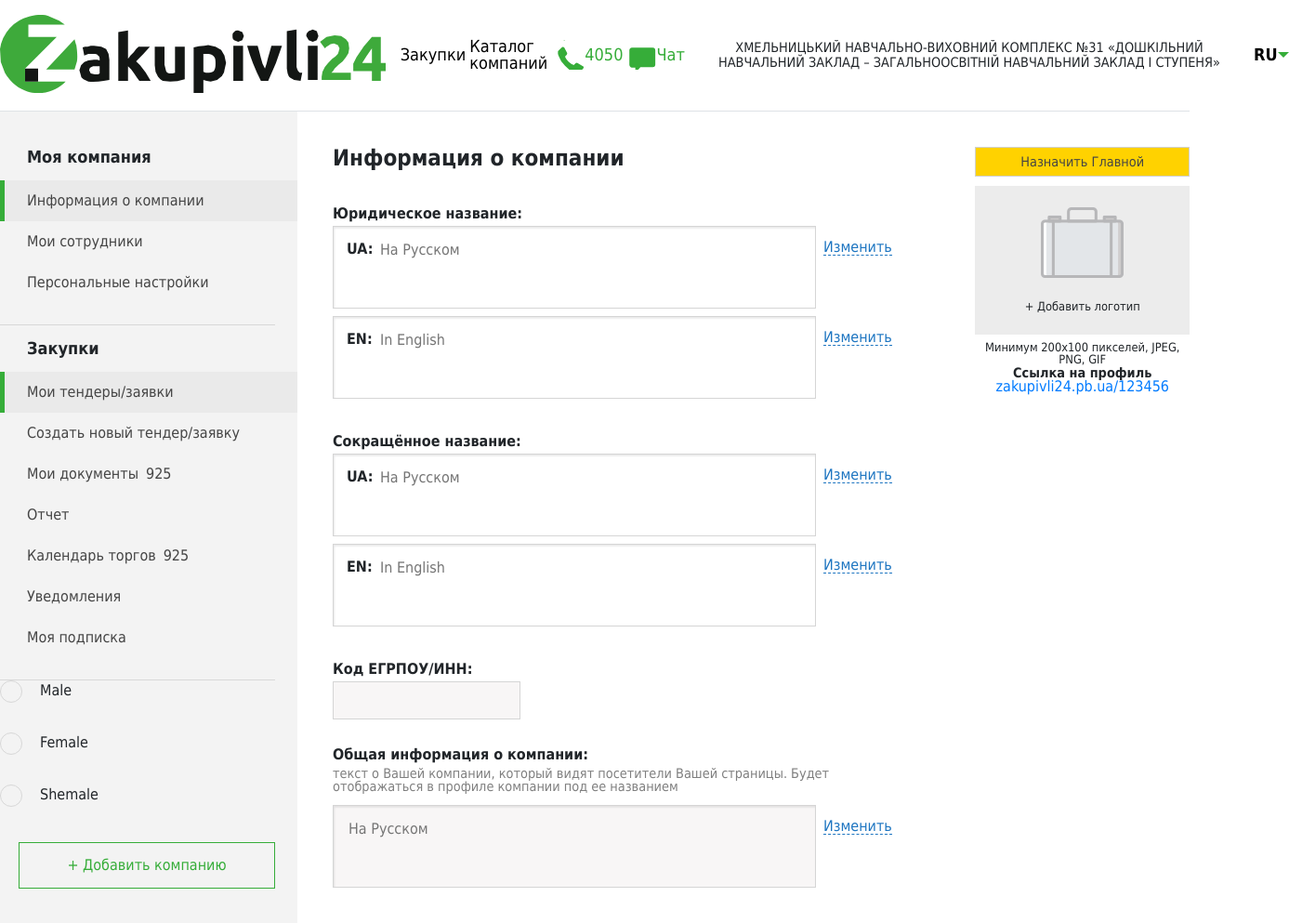
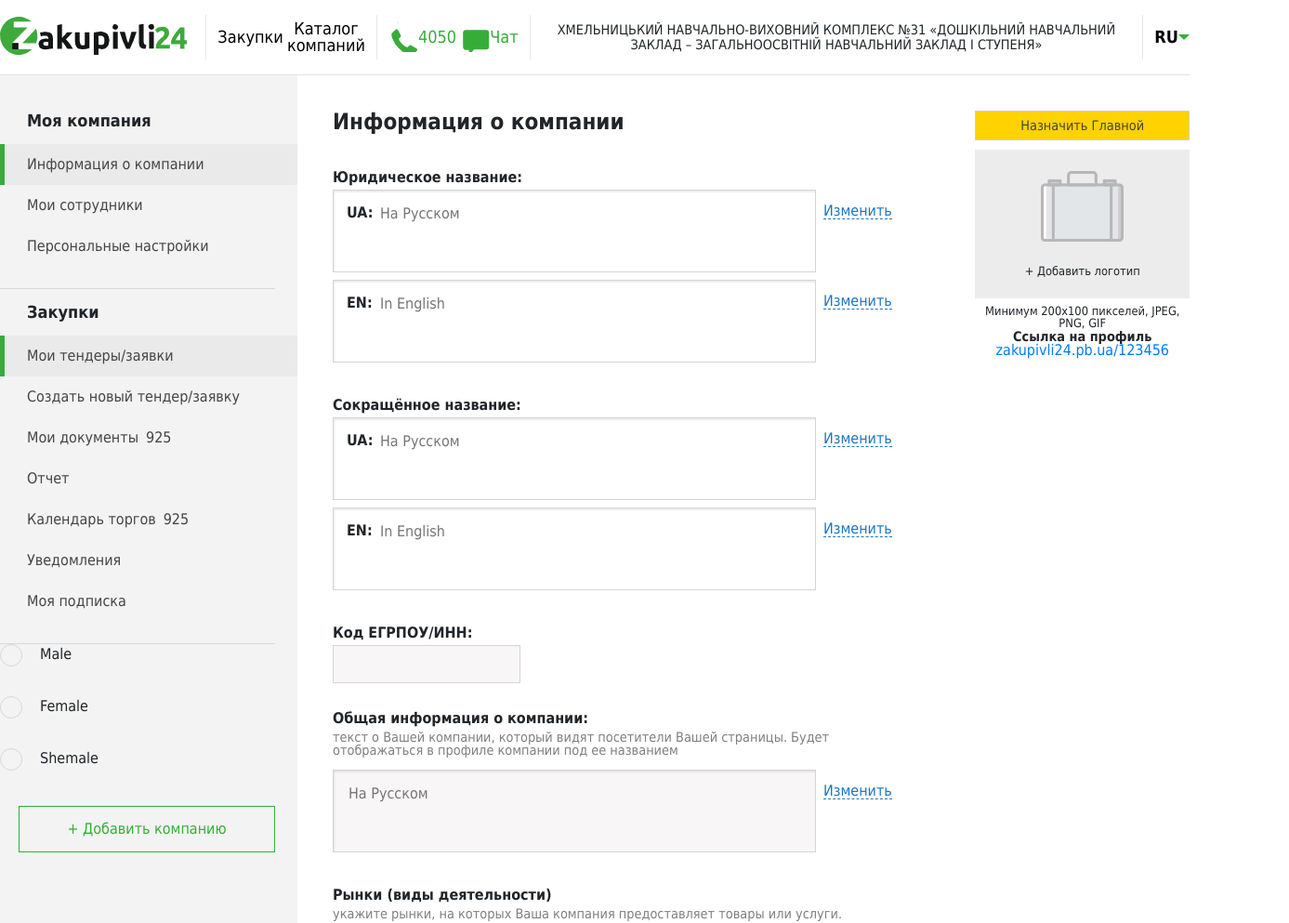
Before and after one commit to vtkch/z24, a website: page room.html in a window 1280 px wide. Shown: the top 993 px of the page at 93% size, 1387 px wide, since content can reach past the window. Drawn offline with Linux system fonts and the light colour scheme.

Commit message:
fix header

```diff
--- a/room.html
+++ b/room.html
@@ -10,29 +10,28 @@
 <body onload="location.hash = '#validation-page'">
 <header class="sticky-top border-bottom py-3 bg-white">
     <div class="container d-flex">
-        <div class="flex-lg-row flex-md-column flex-nowrap row">
-            <div class="col-3 col-md-4 d-flex pr-2">
+        <div class="row flex-nowrap">
+            <div class="col-6 col-md-2 d-flex align-items-center pr-2">
                 <a href="/">
                     <img class="w-100 pr-1" alt="Brand" src="img/logo_z24.svg">
                 </a>
             </div>
-            <ul class="col-9 d-grid sticky-top-nav fs-20 align-items-center justify-content-around">
-                <li class="sticky-top-divider d-none d-lg-block"></li>
-                <li><a href="">Закупки</a></li>
-                <li><a href="">Каталог компаний</a></li>
-                <li class="sticky-top-divider d-none d-lg-block"></li>
+            <ul class="col-6 justify-content-md-around col-md-10 d-grid sticky-top-nav fs-20 align-items-md-center">
+                <li class="d-none border-left border-header-grey mx-2 py-4 d-lg-block"></li>
+                <li class="d-none d-md-block"><a href="">Закупки</a></li>
+                <li class="d-none d-md-block text-center"><a href="">Каталог компаний</a></li>
+                <li class="border-left border-header-grey mx-2 py-4 d-none d-lg-block"></li>
                 <li class="d-flex align-items-center text-green"><span class="icon-phone ptr"></span>4050</li>
                 <li class="d-flex align-items-center text-green"><span class="icon-chat ptr"></span>Чат</li>
-                <li class="sticky-top-divider d-none d-lg-block"></li>
-                <li class="sticky-top-fixed-height text-center fs-14">ХМЕЛЬНИЦЬКИЙ НАВЧАЛЬНО-ВИХОВНИЙ
+                <li class="border-left border-header-grey mx-2 py-4 d-none d-lg-block"></li>
+                <li class="sticky-top-fixed-height d-none d-md-block text-center fs-14">ХМЕЛЬНИЦЬКИЙ НАВЧАЛЬНО-ВИХОВНИЙ
                     КОМПЛЕКС №31 «ДОШКІЛЬНИЙ НАВЧАЛЬНИЙ
                     ЗАКЛАД – ЗАГАЛЬНООСВІТНІЙ НАВЧАЛЬНИЙ ЗАКЛАД І СТУПЕНЯ»
                     <!--<button class="border-green border ptr text-green bg-transparent fs-20 py-2 px-5 float-right">Login</button>-->
                 </li>
-                <li class="sticky-top-divider d-none d-lg-block"></li>
-                <li>
-                    <button class="bg-transparent btn fs-20 d-flex btn align-items-center p-0 font-weight-bold border-0">
-                        RU <span class="sticky-top-caret text-green"></span></button>
+                <li class="border-left border-header-grey mx-2 py-4 d-none d-lg-block"></li>
+                <li class="d-none d-md-block sticky-top-language">
+                    <button class="bg-transparent btn fs-20 d-flex btn align-items-center p-0 font-weight-bold border-0">RU <span class="sticky-top-caret text-green"></span></button>
                 </li>
             </ul>
         </div>
```
